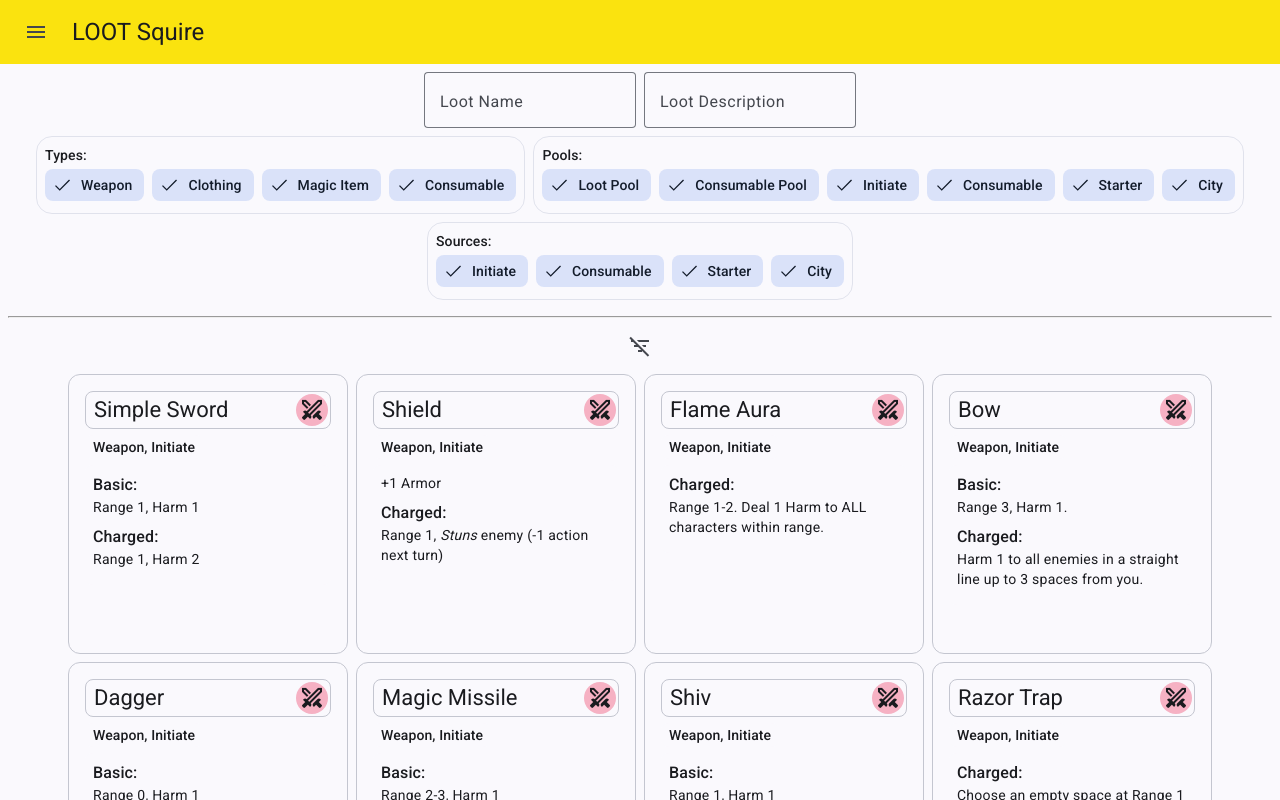
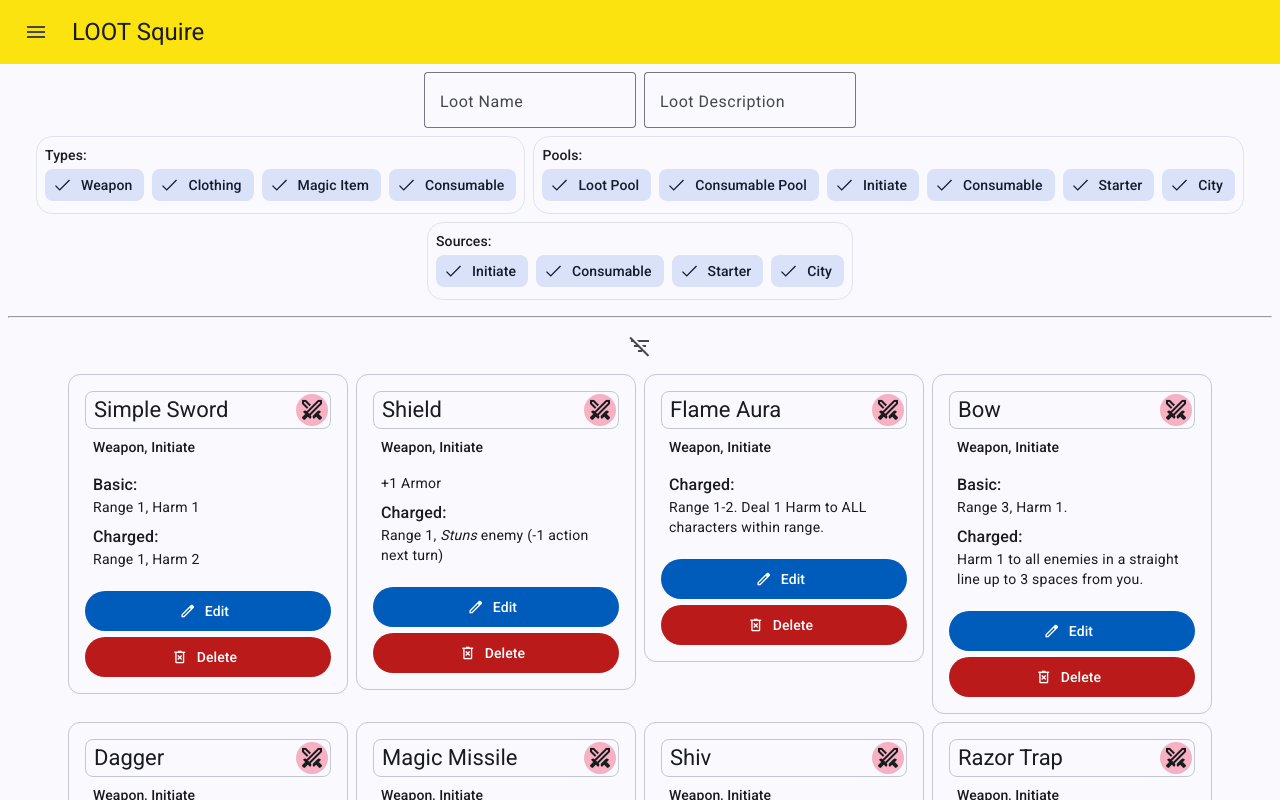
Before and after one commit to johndu9/loot-companion, an Angular app: page /browse in a window 1280 px wide. Built offline with nearby package versions, Linux system fonts and the light colour scheme.

Commit message:
Add edit, delete to View Loot, remove Delete Loot

```diff
--- a/src/app/app.routes.ts
+++ b/src/app/app.routes.ts
@@ -1,7 +1,6 @@
 import { Routes } from '@angular/router';
 import { PlayerComponent } from './loot-view/player.component';
-import { LootListComponent } from './loot-view/common/loot-list.component';
-import { DeleteLootComponent } from './loot-view/delete-loot.component';
+import { ManageLootComponent } from './loot-view/manage-loot.component';
 import { PoolComponent } from './loot-view/pool.component';
 import { AboutComponent } from './about.component';
 import { NotFoundComponent } from './not-found.component';
@@ -9,13 +8,7 @@ import { NotFoundComponent } from './not-found.component';
 export const routes: Routes = [
   { path: 'player/:playerIndex', component: PlayerComponent },
   { path: 'pool/:poolIndex', component: PoolComponent },
-  { path: 'browse', component: LootListComponent,
-    data: {
-      canFilter: true,
-      hidden: [],
-      charged: []
-    } },
-  { path: 'delete', component: DeleteLootComponent },
+  { path: 'browse', component: ManageLootComponent },
   { path: 'about', component: AboutComponent },
   { path: '', redirectTo: 'browse', pathMatch: 'full' },
   { path: '**', component: NotFoundComponent }
--- a/src/app/dialog/add-loot.component.ts
+++ b/src/app/dialog/add-loot.component.ts
@@ -10,12 +10,13 @@ import { LootCardComponent } from "../loot-view/common/loot-card.component";
 
 export interface AddLootData {
   poolNames: string[];
+  loot?: Loot;
 }
 
 @Component({
   selector: 'add-loot-dialog',
   template: `
-<span mat-dialog-title>New Loot</span>
+<span mat-dialog-title>{{data.loot ? 'Edit Loot' : 'New Loot'}}</span>
 <mat-dialog-content>
   <form [formGroup]="lootForm">
     <mat-form-field class="dialog-string" appearance="outline">
@@ -55,7 +56,7 @@ export interface AddLootData {
 </mat-dialog-content>
 <mat-dialog-actions>
   <button mat-button [mat-dialog-close]="false">Cancel</button>
-  <button mat-button [mat-dialog-close]="loot" [disabled]="!lootForm.valid">Add</button>
+  <button mat-button [mat-dialog-close]="loot" [disabled]="!lootForm.valid">{{data.loot ? 'Update' : 'Add'}}</button>
 </mat-dialog-actions>
 `,
   standalone: true,
@@ -88,22 +89,22 @@ export class AddLootDialogComponent implements OnInit {
   }
 
   lootForm = new FormGroup({
-    name: new FormControl('', {
+    name: new FormControl(this.data.loot?.name ?? '', {
       validators: [
         Validators.required
       ],
       nonNullable: true
     }),
-    type: new FormControl<LootType | undefined>(undefined, {
+    type: new FormControl<LootType | undefined>(this.data.loot?.type, {
       validators: [
         Validators.required
       ],
       nonNullable: true
     }),
-    basic: new FormControl<string>('', { nonNullable: true }),
-    charged: new FormControl<string>('', { nonNullable: true }),
-    description: new FormControl<string>('', { nonNullable: true }),
-    source: new FormControl<string>('', {
+    basic: new FormControl<string>(this.data.loot?.basic ?? '', { nonNullable: true }),
+    charged: new FormControl<string>(this.data.loot?.charged ?? '', { nonNullable: true }),
+    description: new FormControl<string>(this.data.loot?.description ?? '', { nonNullable: true }),
+    source: new FormControl<string>(this.data.loot?.sourcePool ?? '', {
       validators: [
         Validators.required
       ],
--- a/src/app/loot-view/delete-loot.component.ts
+++ /dev/null
@@ -1,39 +0,0 @@
-import { Component, inject } from '@angular/core';
-import { LootListButtonData, LootListComponent } from './common/loot-list.component';
-import { LootService } from '../loot.service';
-import { MatDialog } from '@angular/material/dialog';
-import { ConfirmDialogComponent, ConfirmDialogData } from '../dialog/confirm-dialog.component';
-
-@Component({
-  selector: 'delete-loot',
-  standalone: true,
-  imports: [LootListComponent],
-  template: `
-<loot-list
-  [buttonInfos]="[{icon: 'delete_forever', text: 'Delete loot', isWarn: true}]"
-  (buttonPressed)="deleteLoot($event)"
-  />
-`
-})
-export class DeleteLootComponent {
-  constructor(private lootService: LootService) { }
-
-  readonly dialog = inject(MatDialog);
-
-  deleteLoot(event: LootListButtonData) {
-    const lootName = event.name;
-    const pool = this.lootService.poolOfLoot(event.index);
-    const dialogRef = this.dialog.open(ConfirmDialogComponent, { data: {
-      title: `Deleting ${lootName}`,
-      description: `${pool ? pool.name : ''} has ${lootName}. Are you sure?`,
-      buttonText: 'Delete',
-      isWarn: true
-    } as ConfirmDialogData });
-
-    dialogRef.afterClosed().subscribe(result => {
-      if (result) {
-        this.lootService.removeLootDef(event.index);
-      }
-    });
-  }
-}
--- /dev/null
+++ b/src/app/loot-view/manage-loot.component.ts
@@ -0,0 +1,81 @@
+import { Component, inject, OnDestroy, OnInit } from '@angular/core';
+import { LootListButtonData, LootListComponent } from './common/loot-list.component';
+import { LootService } from '../loot.service';
+import { MatDialog } from '@angular/material/dialog';
+import { ConfirmDialogComponent, ConfirmDialogData } from '../dialog/confirm-dialog.component';
+import { LootCardButtonInfo } from './common/loot-card.component';
+import { combineLatest, Subject, takeUntil } from 'rxjs';
+import { Loot, Pool } from '../loot.defs';
+import { AddLootData, AddLootDialogComponent } from '../dialog/add-loot.component';
+
+@Component({
+  selector: 'manage-loot',
+  standalone: true,
+  imports: [LootListComponent],
+  template: `
+<loot-list
+  [buttonInfos]="buttons"
+  (buttonPressed)="deleteLoot($event)"
+  />
+`
+})
+export class ManageLootComponent implements OnDestroy, OnInit {
+  loots: Loot[] = [];
+  nonPlayerPools: Pool[] = [];
+
+  private readonly unsubscribe$ = new Subject<void>();
+
+  constructor(private lootService: LootService) { }
+
+  ngOnInit(): void {
+    this.lootService.loots$.pipe(takeUntil(this.unsubscribe$)).subscribe(loots => this.loots = loots);
+    combineLatest([this.lootService.players$, this.lootService.pools$]).pipe(takeUntil(this.unsubscribe$)).subscribe(([players, pools]) => {
+      this.nonPlayerPools = pools.filter((pool, i) => !players.map(player => player.pool).includes(i));
+    });
+  }
+
+  ngOnDestroy(): void {
+    this.unsubscribe$.next();
+  }
+
+  readonly dialog = inject(MatDialog);
+  readonly buttons: LootCardButtonInfo[] = [
+    {icon: 'edit', text: 'Edit'},
+    {icon: 'delete_forever', text: 'Delete', isWarn: true}
+  ];
+
+  deleteLoot(event: LootListButtonData) {
+    const loot = this.loots[event.index];
+    switch (event.buttonText) {
+      case 'Edit': {
+        const data: AddLootData = {
+          poolNames: this.nonPlayerPools.map(p => p.name),
+          loot
+        };
+        const dialogRef = this.dialog.open(AddLootDialogComponent, { data });
+        dialogRef.afterClosed().subscribe(result => {
+          if (result) {
+            this.lootService.updateLootDef(event.index, result);
+          }
+        });
+        break;
+      }
+      case 'Delete': {
+        const pool = this.lootService.poolOfLoot(event.index);
+        const dialogRef = this.dialog.open(ConfirmDialogComponent, { data: {
+          title: `Deleting ${loot.name}`,
+          description: `${pool ? pool.name : ''} has ${loot.name}. Are you sure?`,
+          buttonText: 'Delete',
+          isWarn: true
+        } as ConfirmDialogData });
+
+        dialogRef.afterClosed().subscribe(result => {
+          if (result) {
+            this.lootService.removeLootDef(event.index);
+          }
+        });
+        break;
+      }
+    }
+  }
+}
--- a/src/app/loot.service.ts
+++ b/src/app/loot.service.ts
@@ -94,6 +94,10 @@ export class LootService {
     } else {
       this._pools.next([...this.pools, new Pool(loot.sourcePool, [lootIndex])]);
     }
+  }
+
+  updateLootDef(lootIndex: number, loot: Loot) {
+    this._loots.next(this.replace(this.loots, lootIndex, loot));
   }
 
   removeLootDef(lootIndex: number) {
--- a/src/app/nav-list.component.html
+++ b/src/app/nav-list.component.html
@@ -4,12 +4,6 @@
     <div class="nav-item">
       <mat-icon class="material-symbols-outlined">grid_view</mat-icon>
       <span class="nav-item-name mat-body-medium">View Loot</span>
-    </div>
-  </mat-list-item>
-  <mat-list-item [activated]="isActive(['delete'])" (click)="navigate(['delete'])">
-    <div class="nav-item">
-      <mat-icon class="material-symbols-outlined">disabled_by_default</mat-icon>
-      <span class="nav-item-name mat-body-medium">Delete Loot</span>
     </div>
   </mat-list-item>
   <mat-list-item (click)="addLoot()">
```
